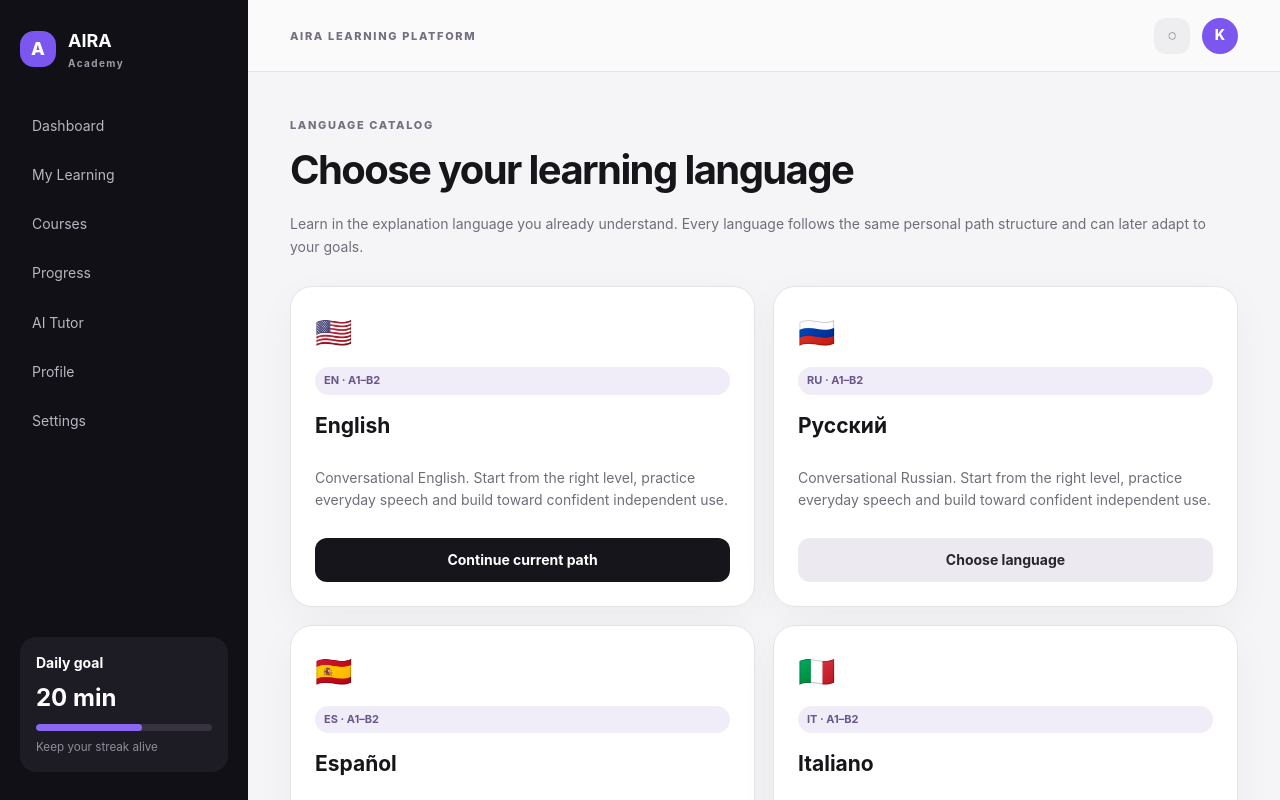
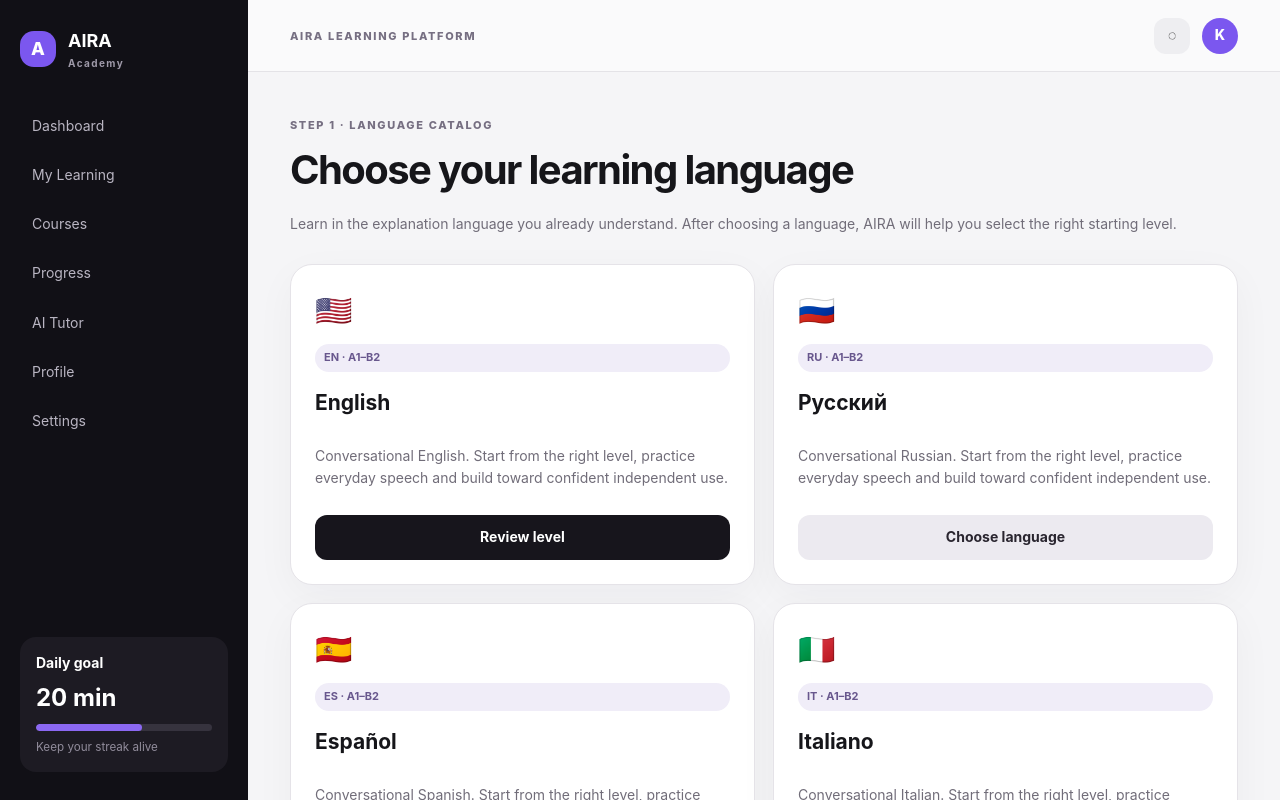
Before and after one commit to tsapkovaby-cyber/AIRA-OS, a Next.js app: page /learn/catalog in a window 1280 px wide. Shown: the top 800 px of the page. Built offline with nearby package versions, Linux system fonts and the light colour scheme.

Commit message:
Connect language catalog to level selection

```diff
--- a/app/learn/catalog/page.tsx
+++ b/app/learn/catalog/page.tsx
@@ -15,6 +15,6 @@ const languages = [
 ] as const;
 
 export default function Catalog(){return <>
-  <div className={styles.pageHeading}><span className={styles.eyebrow}>LANGUAGE CATALOG</span><h1>Choose your learning language</h1><p>Learn in the explanation language you already understand. Every language follows the same personal path structure and can later adapt to your goals.</p></div>
-  <div className={styles.courseGrid}>{languages.map(([name,code,flag,title,levels,state])=><article className={styles.courseCard} key={code}><span style={{fontSize:'30px'}} aria-label={`${name} flag`}>{flag}</span><span className={styles.pill}>{code} · {levels}</span><h2>{name}</h2><p>{title}. Start from the right level, practice everyday speech and build toward confident independent use.</p>{state==="Active"?<Link className={styles.primaryButton} href="/learn/courses">Continue current path</Link>:<button className={styles.secondaryButton}>Choose language</button>}</article>)}</div>
+  <div className={styles.pageHeading}><span className={styles.eyebrow}>STEP 1 · LANGUAGE CATALOG</span><h1>Choose your learning language</h1><p>Learn in the explanation language you already understand. After choosing a language, AIRA will help you select the right starting level.</p></div>
+  <div className={styles.courseGrid}>{languages.map(([name,code,flag,title,levels,state])=><article className={styles.courseCard} key={code}><span style={{fontSize:'30px'}} aria-label={`${name} flag`}>{flag}</span><span className={styles.pill}>{code} · {levels}</span><h2>{name}</h2><p>{title}. Start from the right level, practice everyday speech and build toward confident independent use.</p><Link className={state==="Active"?styles.primaryButton:styles.secondaryButton} href={`/learn/level?lang=${code}`}>{state==="Active"?"Review level":"Choose language"}</Link></article>)}</div>
 </>}
```
